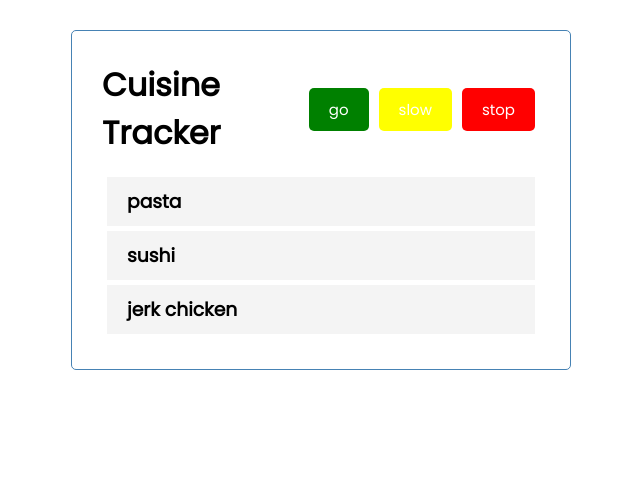
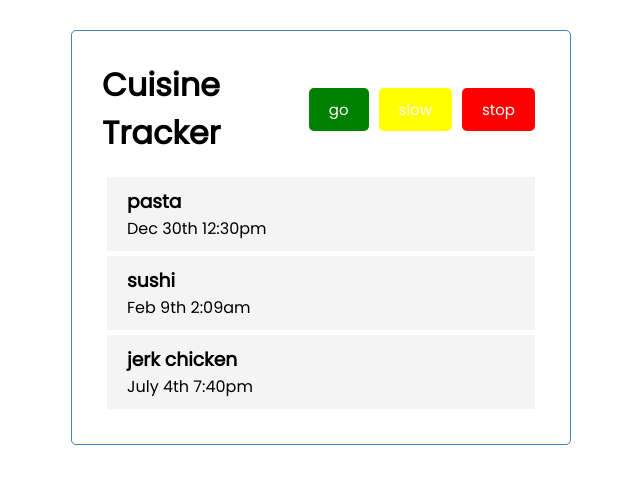
Before and after one commit to dwanerich/cuisine-tracker, a React (Create React App) app: page / in a window 1280 px wide. Shown: the top 484 px of the page, without its empty margins (319-959 px from the left). Built offline with nearby package versions, Linux system fonts and the light colour scheme.

Commit message:
p tag to cuisine list rendering in cuisine component

```diff
--- a/src/components/Cuisine.js
+++ b/src/components/Cuisine.js
@@ -3,6 +3,7 @@ export default function Cuisine({ cuisine }) {
     return (
         <div className='cuisine'>
             <h3>{cuisine.text}</h3>
+            <p>{cuisine.day}</p>
         </div>
     )
 }
```
